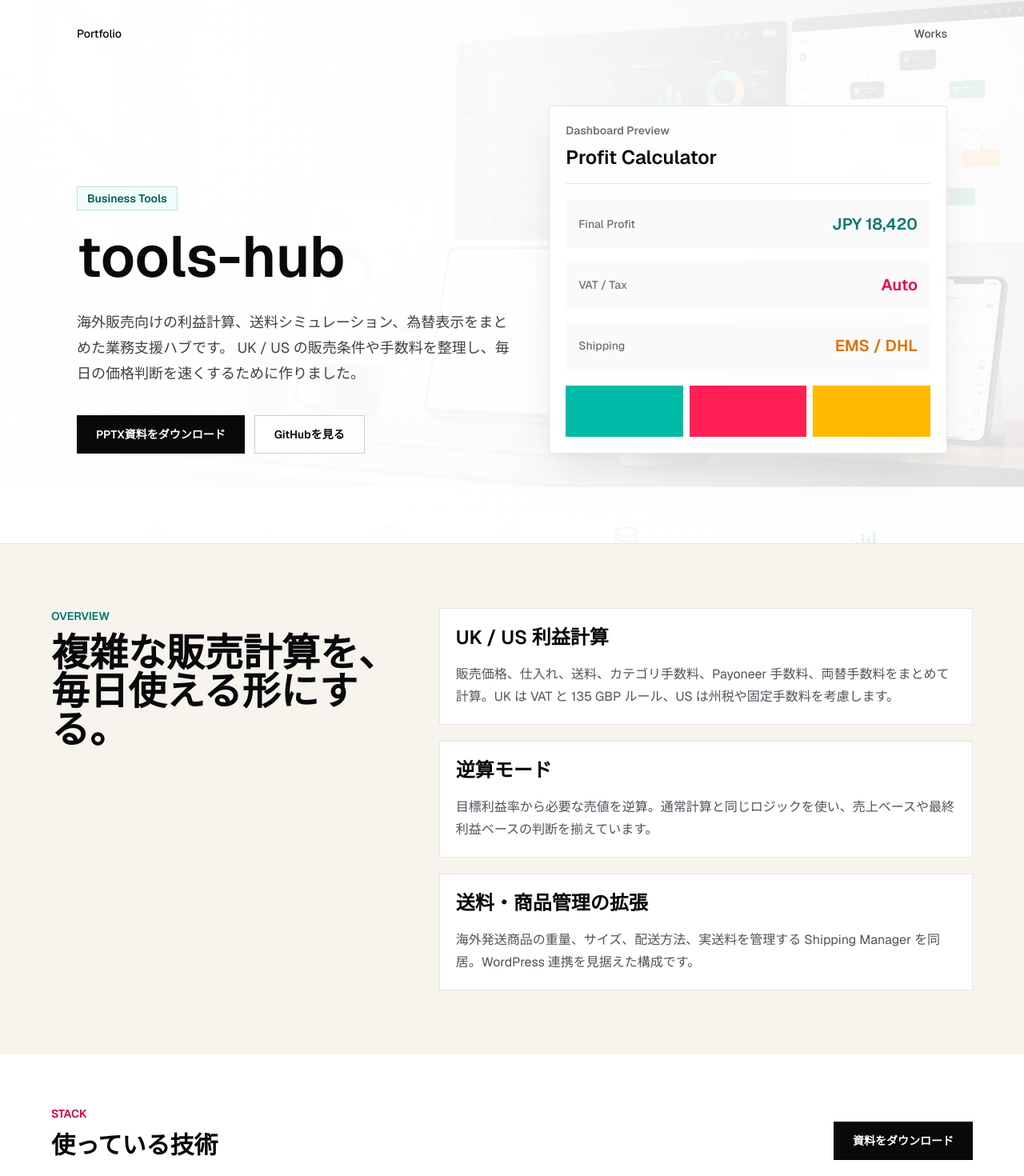
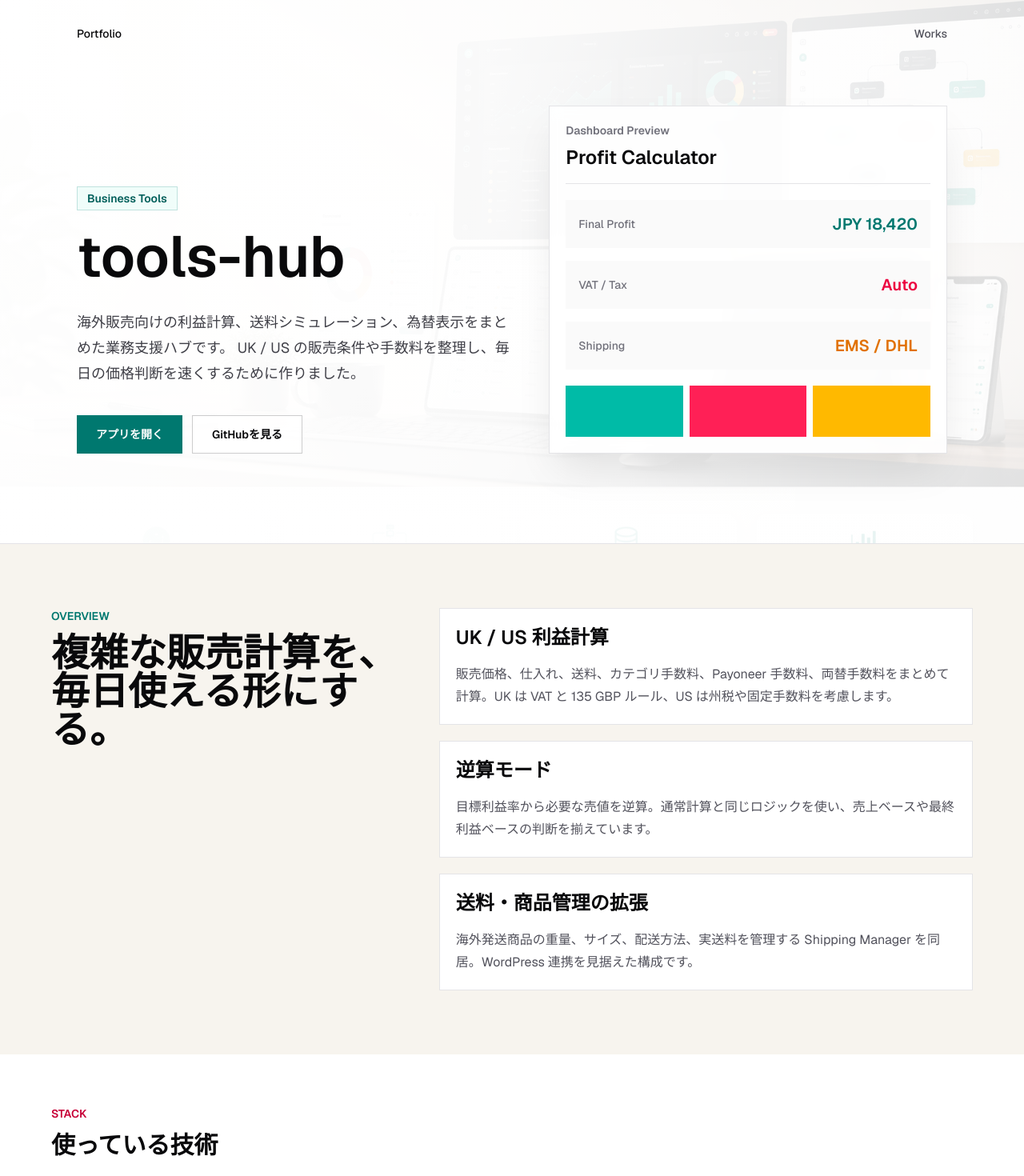
Before and after one commit to muu-ima/portfolio, a Next.js app: page /works/tools-hub in a window 1280 px wide. Shown: the top 1470 px of the page at 80% size. Built offline with nearby package versions, Linux system fonts and the light colour scheme.

Commit message:
Update work links for cardcraft and tools-hub

```diff
--- a/app/page.tsx
+++ b/app/page.tsx
@@ -18,6 +18,7 @@ const works = [
       "名刺デザインをブラウザ上で編集できる入稿前プレビュー付きエディタ。テンプレート選択、テキスト・画像編集、レイヤー調整、保存、PNG / JPEG 書き出しまで扱えます。",
     tags: ["Next.js 16", "Editor", "Supabase"],
     accent: "bg-rose-500",
+    href: "https://muu-cardcraft.vercel.app/",
   },
   {
     title: "nfc-redirect",
@@ -105,6 +106,7 @@ export default function Home() {
 
           <div className="mt-10 grid gap-5 md:grid-cols-2">
             {works.map((work) => {
+              const isExternal = work.href?.startsWith("http");
               const cardContent = (
                 <>
                   <div className="flex items-start justify-between gap-4">
@@ -128,12 +130,35 @@ export default function Home() {
                     ))}
                   </div>
                   {work.href ? (
-                    <p className="mt-7 text-sm font-semibold text-teal-700">詳細を見る</p>
+                    <p className="mt-7 text-sm font-semibold text-teal-700">
+                      {isExternal ? "サイトを見る" : "詳細を見る"}
+                    </p>
                   ) : null}
                 </>
               );
 
-              return work.href ? (
+              if (!work.href) {
+                return (
+                  <article
+                    key={work.title}
+                    className="group border border-zinc-200 bg-zinc-50 p-5 transition hover:-translate-y-1 hover:border-zinc-300 hover:bg-white hover:shadow-xl hover:shadow-zinc-950/5"
+                  >
+                    {cardContent}
+                  </article>
+                );
+              }
+
+              return isExternal ? (
+                <a
+                  key={work.title}
+                  href={work.href}
+                  target="_blank"
+                  rel="noopener noreferrer"
+                  className="group border border-zinc-200 bg-zinc-50 p-5 transition hover:-translate-y-1 hover:border-zinc-300 hover:bg-white hover:shadow-xl hover:shadow-zinc-950/5"
+                >
+                  {cardContent}
+                </a>
+              ) : (
                 <Link
                   key={work.title}
                   href={work.href}
@@ -141,13 +166,6 @@ export default function Home() {
                 >
                   {cardContent}
                 </Link>
-              ) : (
-                <article
-                  key={work.title}
-                  className="group border border-zinc-200 bg-zinc-50 p-5 transition hover:-translate-y-1 hover:border-zinc-300 hover:bg-white hover:shadow-xl hover:shadow-zinc-950/5"
-                >
-                  {cardContent}
-                </article>
               );
             })}
           </div>
--- a/app/works/tools-hub/page.tsx
+++ b/app/works/tools-hub/page.tsx
@@ -68,11 +68,12 @@ export default function ToolsHubPage() {
               </p>
               <div className="mt-9 flex flex-col gap-3 sm:flex-row">
                 <a
-                  href="/downloads/tools-hub-overview.pptx"
-                  download
-                  className="inline-flex h-12 items-center justify-center bg-zinc-950 px-6 text-sm font-semibold text-white transition hover:bg-zinc-800"
+                  href="https://muu-tools-hub.vercel.app/"
+                  target="_blank"
+                  rel="noopener noreferrer"
+                  className="inline-flex h-12 items-center justify-center bg-teal-700 px-6 text-sm font-semibold text-white transition hover:bg-teal-800"
                 >
-                  PPTX資料をダウンロード
+                  アプリを開く
                 </a>
                 <a
                   href="https://github.com/muu-ima/muu-tools-hub"
@@ -142,13 +143,6 @@ export default function ToolsHubPage() {
               </p>
               <h2 className="mt-3 text-3xl font-semibold tracking-normal">使っている技術</h2>
             </div>
-            <a
-              href="/downloads/tools-hub-overview.pptx"
-              download
-              className="inline-flex h-12 shrink-0 items-center justify-center bg-zinc-950 px-6 text-sm font-semibold text-white transition hover:bg-zinc-800"
-            >
-              資料をダウンロード
-            </a>
           </div>
           <div className="mt-8 flex flex-wrap gap-2">
             {stack.map((item) => (
```
